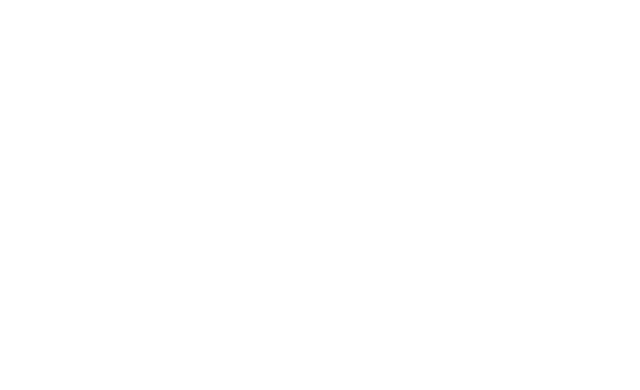
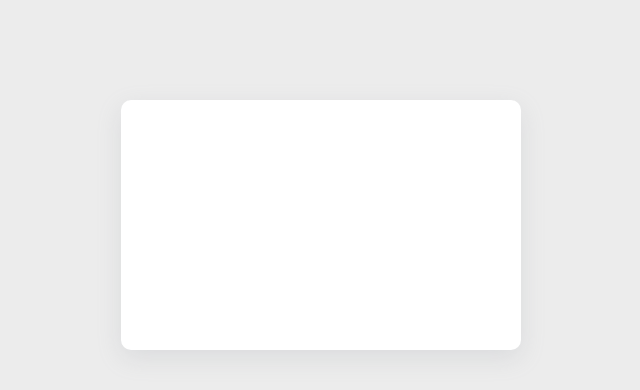
Before and after one commit to Fatokz/Age-Eligibility, a plain HTML site: page index.html in a window 1280 px wide. Shown: the whole page, without its empty margins (319-959 px from the left). Drawn offline with Linux system fonts and the light colour scheme.

Commit message:
border commit

```diff
--- a/index.html
+++ b/index.html
@@ -7,7 +7,13 @@
     <title>Age Eligibility</title>
 </head>
 <body>
+    <main>
+        <div class="border">
+            <div>
 
+            </div>
+        </div>
+    </main>
 </body>
 </html>
 <script src="script.js"></script>
--- a/style.css
+++ b/style.css
@@ -2,3 +2,15 @@
     margin: 0;
     padding: 0;
 }
+body{
+    background-color: #ececec;
+}
+.border{
+    height: 250px;
+    width: 400px;
+    background-color: white;
+    margin: auto;
+    margin-top: 100px;
+    box-shadow: rgba(149, 157, 165, 0.2) 0px 8px 24px;
+    border-radius: 10px;
+}
```
